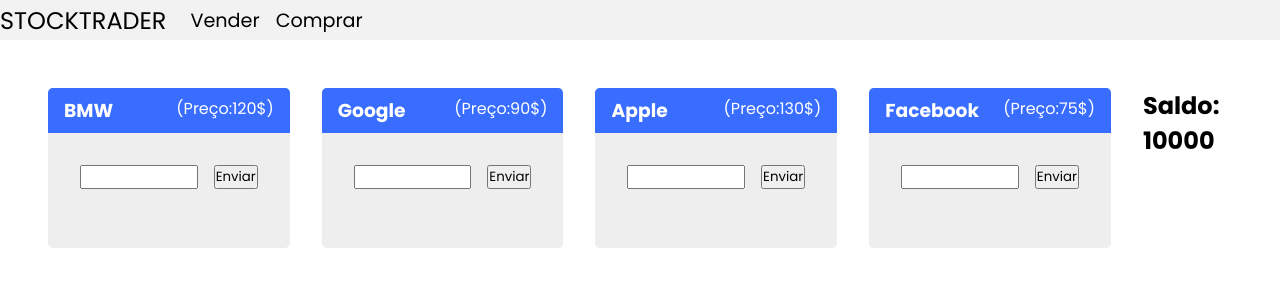
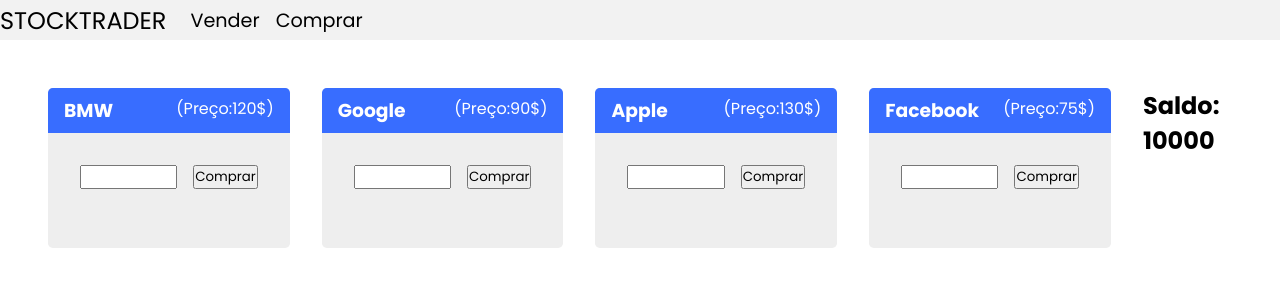
Before and after one commit to YuriSarmanho/stockTrader, a Vue app: page /buy in a window 1280 px wide. Shown: the top 300 px of the page. Built offline with nearby package versions, Linux system fonts and the light colour scheme.

Commit message:
stocks salvo no vuex

```diff
--- a/src/components/trade-stock-list/trade-stock-list.js
+++ b/src/components/trade-stock-list/trade-stock-list.js
@@ -1,29 +1,6 @@
-import TradeStock from "../trade-stock/trade-stock.vue"
-import "@/css/trade-stock-list.css"
+import TradeStock from "../trade-stock/trade-stock.vue";
+import "@/css/trade-stock-list.css";
 
 export default {
-    data() {
-        return {
-            stocks: [
-                {
-                    name: 'BMW',
-                    price: 120,
-                },
-                {
-                    name: 'Google',
-                    price: 90
-                },
-                {
-                    name: 'Apple',
-                    price: 130
-                },
-                {
-                    name: 'Facebook',
-                    price: 75
-                },
-            ],
-        }
-    },
-    components: {TradeStock},
-
-}
+  components: { TradeStock },
+};
--- a/src/components/trade-stock-list/trade-stock-list.vue
+++ b/src/components/trade-stock-list/trade-stock-list.vue
@@ -2,7 +2,7 @@
 
 <template>
     <div class="trade-stock-list-container">
-        <TradeStock v-for="stock in stocks" :key="stock" :name="stock.name" :price="stock.price"/>
+        <TradeStock v-for="stock in $store.state.stocks" :key="stock" :name="stock.name" :price="stock.price"/>
         <h2>Saldo: {{ $store.state.countAmount }}</h2>
     </div>
 </template>
--- a/src/components/trade-stock/trade-stock.vue
+++ b/src/components/trade-stock/trade-stock.vue
@@ -8,8 +8,8 @@
     </div>
     <div class="input-amount">
         <input type="number" v-model="inputQuantitie" @input="setStockQuantitie">
-        <button v-if="!isOnSell" @click="sendBuyCommit" >Enviar</button>
-        <button v-if="isOnSell" @click="sendSellCommit" >Enviar</button>
+        <button v-if="!isOnSell" @click="sendBuyCommit" >Comprar</button>
+        <button v-if="isOnSell" @click="sendSellCommit" >Vender</button>
     </div>
   </div>
 </template>
--- a/src/store.js
+++ b/src/store.js
@@ -10,6 +10,24 @@
       quantitie: 0,
       price: 0,
     },
+    stocks: [
+      {
+          name: 'BMW',
+          price: 120,
+      },
+      {
+          name: 'Google',
+          price: 90
+      },
+      {
+          name: 'Apple',
+          price: 130
+      },
+      {
+          name: 'Facebook',
+          price: 75
+      },
+  ],
   },
   mutations: {
     buyStock(state) {
```
